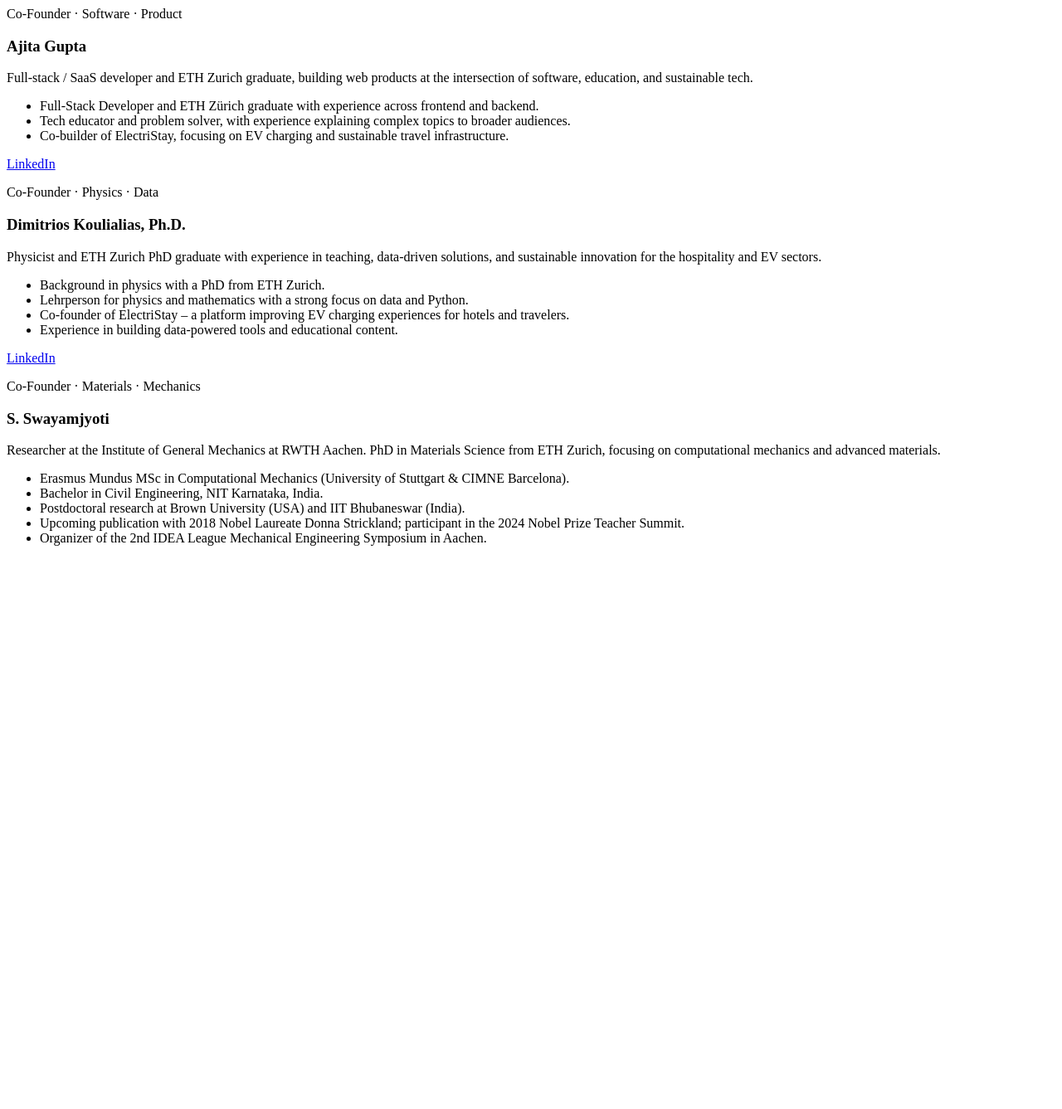
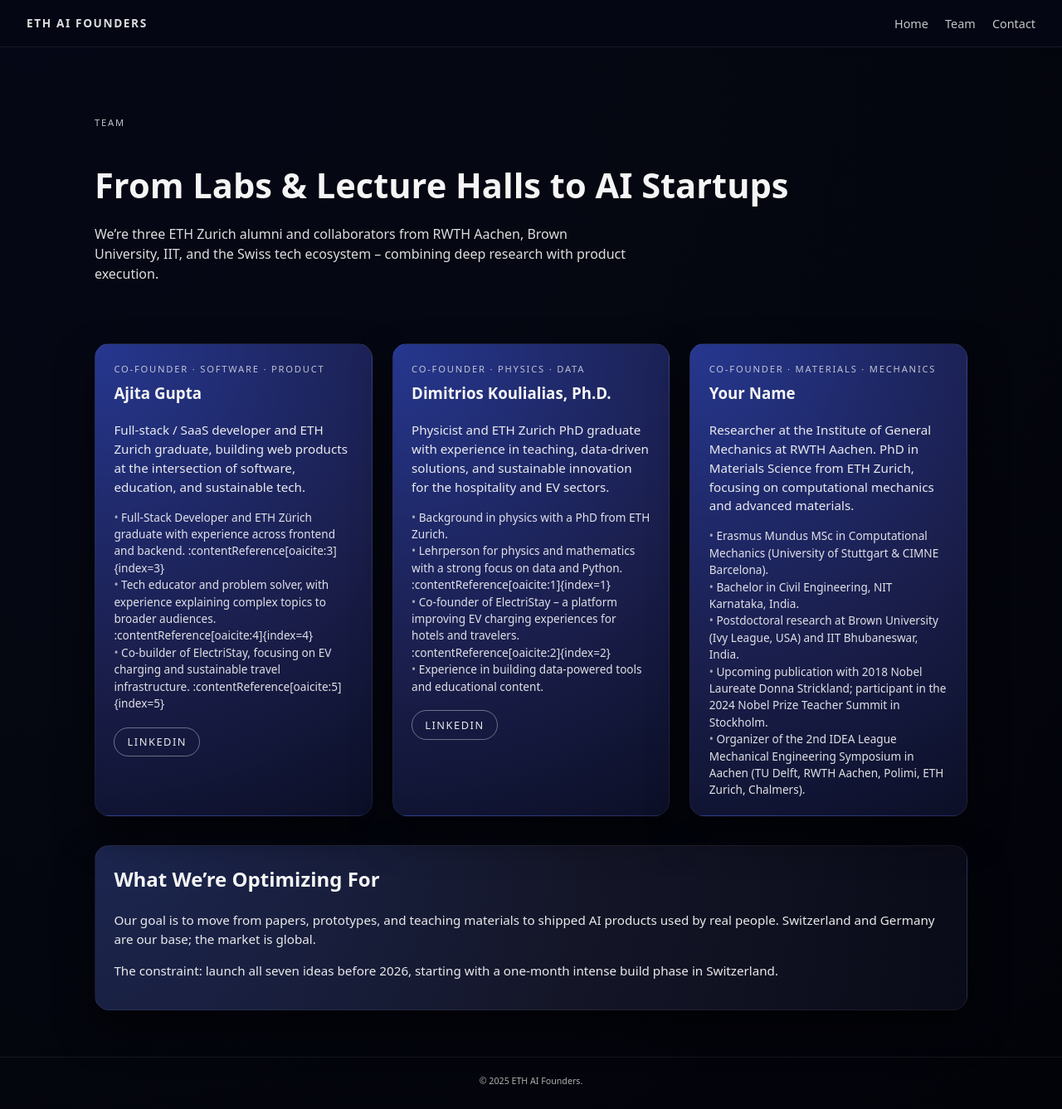
Before and after one commit to swayamjyoti-sj/ETH_AI_Founders, a plain HTML site: page about.html in a window 1280 px wide. Shown: the whole page at 83% size. Before the commit the page ends 800 px from the top, so only its background shows below. Drawn offline with Linux system fonts and the light colour scheme.

Commit message:
Update about.html

```diff
--- a/about.html
+++ b/about.html
@@ -1,5 +1,32 @@
+<!DOCTYPE html>
+<html lang="en">
+<head>
+  <meta charset="UTF-8">
+  <title>Team – ETH AI Founders</title>
+  <meta name="viewport" content="width=device-width, initial-scale=1">
+  <link rel="stylesheet" href="styles.css">
+</head>
+<body>
+<header class="site-header">
+  <div class="logo">ETH AI Founders</div>
+  <nav>
+    <a href="index.html">Home</a>
+    <a href="about.html">Team</a>
+    <a href="contact.html">Contact</a>
+  </nav>
+</header>
+
+<main class="container">
+  <section class="hero">
+    <p class="eyebrow">Team</p>
+    <h1>From Labs & Lecture Halls to AI Startups</h1>
+    <p class="hero-lead">
+      We’re three ETH Zurich alumni and collaborators from RWTH Aachen, Brown University, IIT, and the Swiss tech ecosystem –
+      combining deep research with product execution.
+    </p>
+  </section>
+
   <section class="team-grid">
-  <!-- Ajita FIRST -->
     <article class="card">
       <div class="card-tag">Co-Founder · Software · Product</div>
       <h3>Ajita Gupta</h3>
@@ -8,9 +35,9 @@
         education, and sustainable tech.
       </p>
       <ul class="meta-list">
-      <li>Full-Stack Developer and ETH Zürich graduate with experience across frontend and backend.</li>
-      <li>Tech educator and problem solver, with experience explaining complex topics to broader audiences.</li>
-      <li>Co-builder of ElectriStay, focusing on EV charging and sustainable travel infrastructure.</li>
+        <li>Full-Stack Developer and ETH Zürich graduate with experience across frontend and backend. :contentReference[oaicite:3]{index=3}</li>
+        <li>Tech educator and problem solver, with experience explaining complex topics to broader audiences. :contentReference[oaicite:4]{index=4}</li>
+        <li>Co-builder of ElectriStay, focusing on EV charging and sustainable travel infrastructure. :contentReference[oaicite:5]{index=5}</li>
       </ul>
       <p>
         <a class="btn" href="https://www.linkedin.com/in/a-gupta01/" target="_blank" rel="noopener noreferrer">
@@ -19,7 +46,6 @@
       </p>
     </article>
 
-  <!-- Dimi SECOND -->
     <article class="card">
       <div class="card-tag">Co-Founder · Physics · Data</div>
       <h3>Dimitrios Koulialias, Ph.D.</h3>
@@ -29,8 +55,8 @@
       </p>
       <ul class="meta-list">
         <li>Background in physics with a PhD from ETH Zurich.</li>
-      <li>Lehrperson for physics and mathematics with a strong focus on data and Python.</li>
-      <li>Co-founder of ElectriStay – a platform improving EV charging experiences for hotels and travelers.</li>
+        <li>Lehrperson for physics and mathematics with a strong focus on data and Python. :contentReference[oaicite:1]{index=1}</li>
+        <li>Co-founder of ElectriStay – a platform improving EV charging experiences for hotels and travelers. :contentReference[oaicite:2]{index=2}</li>
         <li>Experience in building data-powered tools and educational content.</li>
       </ul>
       <p>
@@ -40,10 +66,9 @@
       </p>
     </article>
 
-  <!-- YOU LAST -->
     <article class="card">
       <div class="card-tag">Co-Founder · Materials · Mechanics</div>
-    <h3>S. Swayamjyoti</h3>
+      <h3>Your Name</h3>
       <p>
         Researcher at the Institute of General Mechanics at RWTH Aachen. PhD in Materials Science from ETH Zurich,
         focusing on computational mechanics and advanced materials.
@@ -51,12 +76,27 @@
       <ul class="meta-list">
         <li>Erasmus Mundus MSc in Computational Mechanics (University of Stuttgart & CIMNE Barcelona).</li>
         <li>Bachelor in Civil Engineering, NIT Karnataka, India.</li>
-      <li>Postdoctoral research at Brown University (USA) and IIT Bhubaneswar (India).</li>
-      <li>Upcoming publication with 2018 Nobel Laureate Donna Strickland; participant in the 2024 Nobel Prize Teacher Summit.</li>
-      <li>Organizer of the 2nd IDEA League Mechanical Engineering Symposium in Aachen.</li>
+        <li>Postdoctoral research at Brown University (Ivy League, USA) and IIT Bhubaneswar, India.</li>
+        <li>Upcoming publication with 2018 Nobel Laureate Donna Strickland; participant in the 2024 Nobel Prize Teacher Summit in Stockholm.</li>
+        <li>Organizer of the 2nd IDEA League Mechanical Engineering Symposium in Aachen (TU Delft, RWTH Aachen, Polimi, ETH Zurich, Chalmers).</li>
       </ul>
-    <p>
-      <!-- Optional: add your LinkedIn later -->
-    </p>
     </article>
   </section>
+
+  <section class="card" style="margin-top:2.2rem;">
+    <h2>What We’re Optimizing For</h2>
+    <p>
+      Our goal is to move from papers, prototypes, and teaching materials to shipped AI products used by real people.
+      Switzerland and Germany are our base; the market is global.
+    </p>
+    <p>
+      The constraint: launch all seven ideas before 2026, starting with a one-month intense build phase in Switzerland.
+    </p>
+  </section>
+</main>
+
+<footer class="site-footer">
+  <small>&copy; 2025 ETH AI Founders.</small>
+</footer>
+</body>
+</html>
```
Lines whose indentation alone changed are shown as unchanged.
